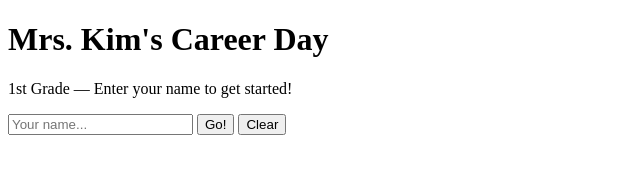
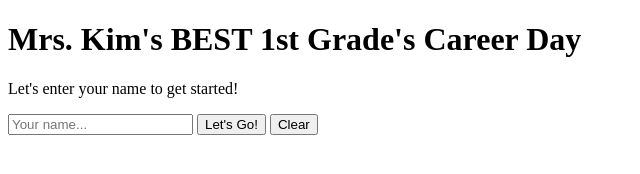
Before and after one commit to CareerdayMrsKim/careerdaymrskim.github.io, a plain HTML site: page index.html in a window 1280 px wide. Shown: the whole page, without its empty margins (0-640 px from the left). Drawn offline with Linux system fonts and the light colour scheme.

Commit message:
Update index.html

```diff
--- a/index.html
+++ b/index.html
@@ -6,11 +6,11 @@
   <title>Career Day</title>
 </head>
 <body>
-  <h1>Mrs. Kim's Career Day</h1>
-  <p>1st Grade — Enter your name to get started!</p>
+  <h1>Mrs. Kim's BEST 1st Grade's Career Day</h1>
+  <p>Let's enter your name to get started!</p>
 
   <input type="text" id="studentName" placeholder="Your name..." />
-  <button onclick="handleSubmit()">Go!</button>
+  <button onclick="handleSubmit()">Let's Go!</button>
   <button onclick="handleClear()">Clear</button>
 
   <div id="choiceSection" style="display:none;">
@@ -45,6 +45,8 @@
       { name: "Rapunzel",   image: "assets/princesses/rapunzel.png",   compliment: "PLACEHOLDER: Rapunzel compliment" },
       { name: "Merida",     image: "assets/princesses/merida.png",     compliment: "PLACEHOLDER: Merida compliment" },
       { name: "Cinderella", image: "assets/princesses/cinderella.png", compliment: "PLACEHOLDER: Cinderella compliment" },
+      { name: "Ariel",      image: "assets/princesses/Ariel.png",      compliment: "PLACEHOLDER: Ariel compliment" },
+      { name: "Belle",       image: "assets/princesses/Belle.png",     compliment: "PLACEHOLDER: Belle compliment" },
     ];
 
     function handleSubmit() {
```
